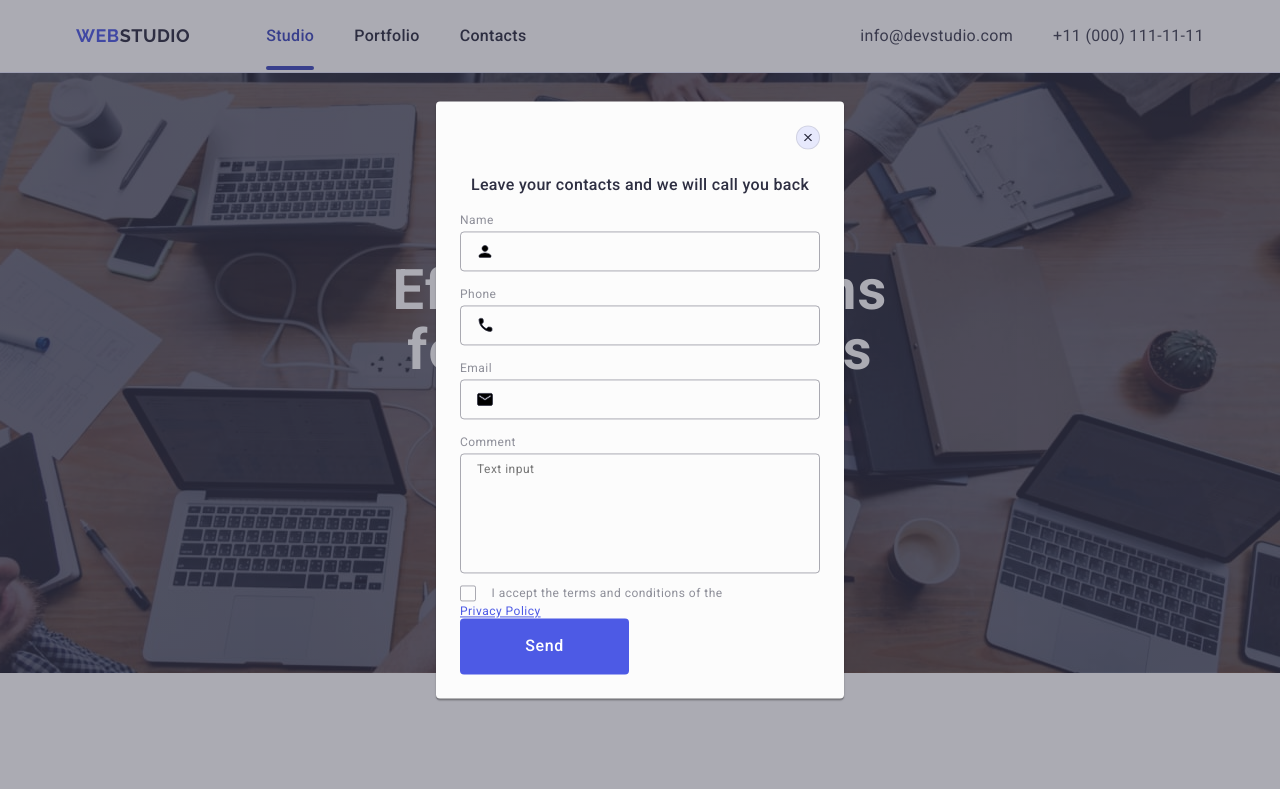
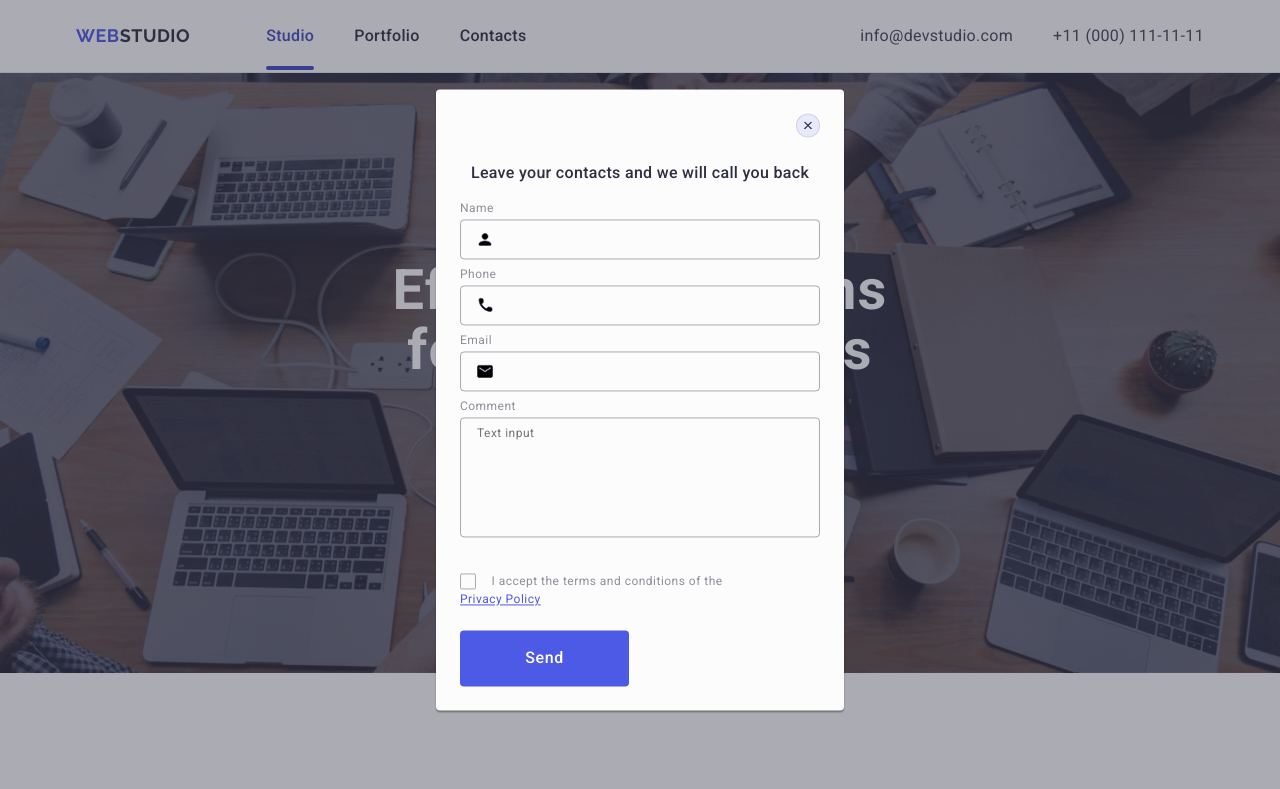
Before and after one commit to Ok1za/goit-markup-hw-05, a plain HTML site: page index.html in a window 1280 px wide. Shown: the top 789 px of the page. Drawn offline with nearby package versions, Linux system fonts and the light colour scheme.

Commit message:
for all mg

```diff
--- a/css/styles.css
+++ b/css/styles.css
@@ -747,7 +747,15 @@ address {
 }
 
 .modal-field {
+    margin-bottom: 8px;
+}
+
+.modal-comment {
     margin-bottom: 16px;
+}
+
+.modal-checkbox {
+    margin-bottom: 24px;
 }
 
 .text-bd {
--- a/index.html
+++ b/index.html
@@ -542,7 +542,7 @@
                     </div>
                 </div>
 
-                <div class="modal-textarea">
+                <div class="modal-comment">
                     <label for="user-comment" class="modal-label">Comment</label>
                     <textarea
                     name="user-comment"
```
